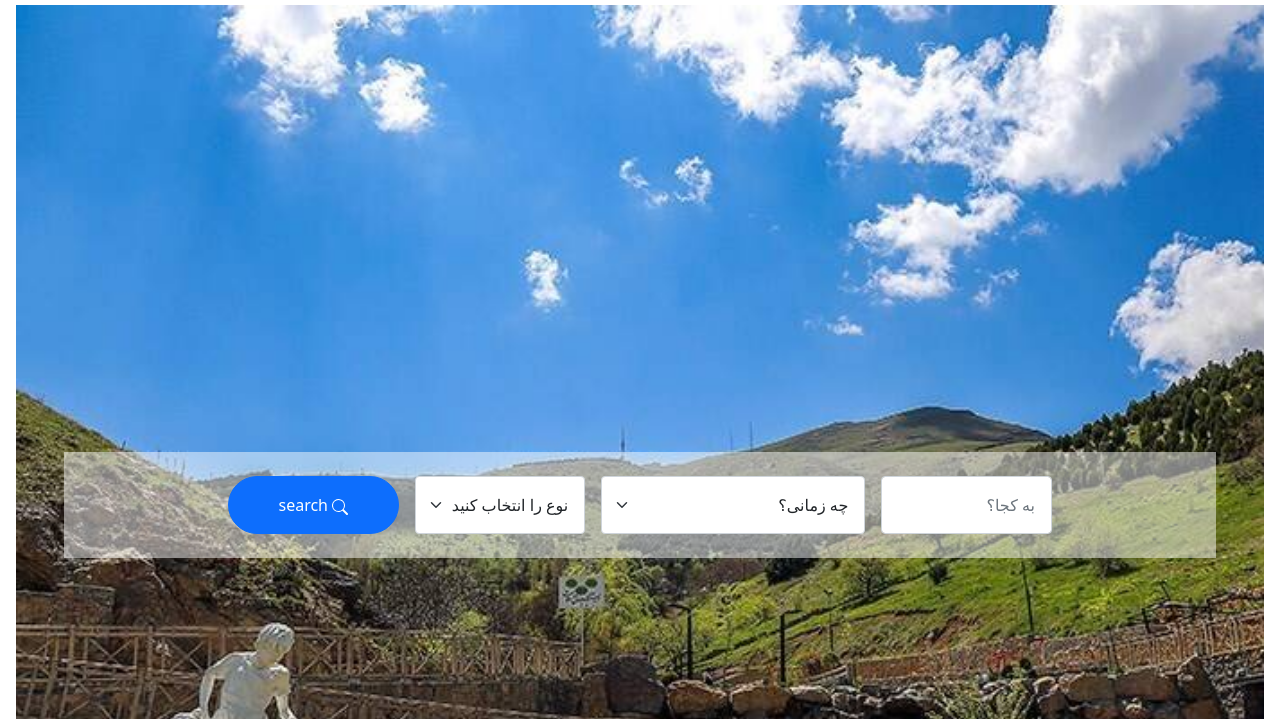
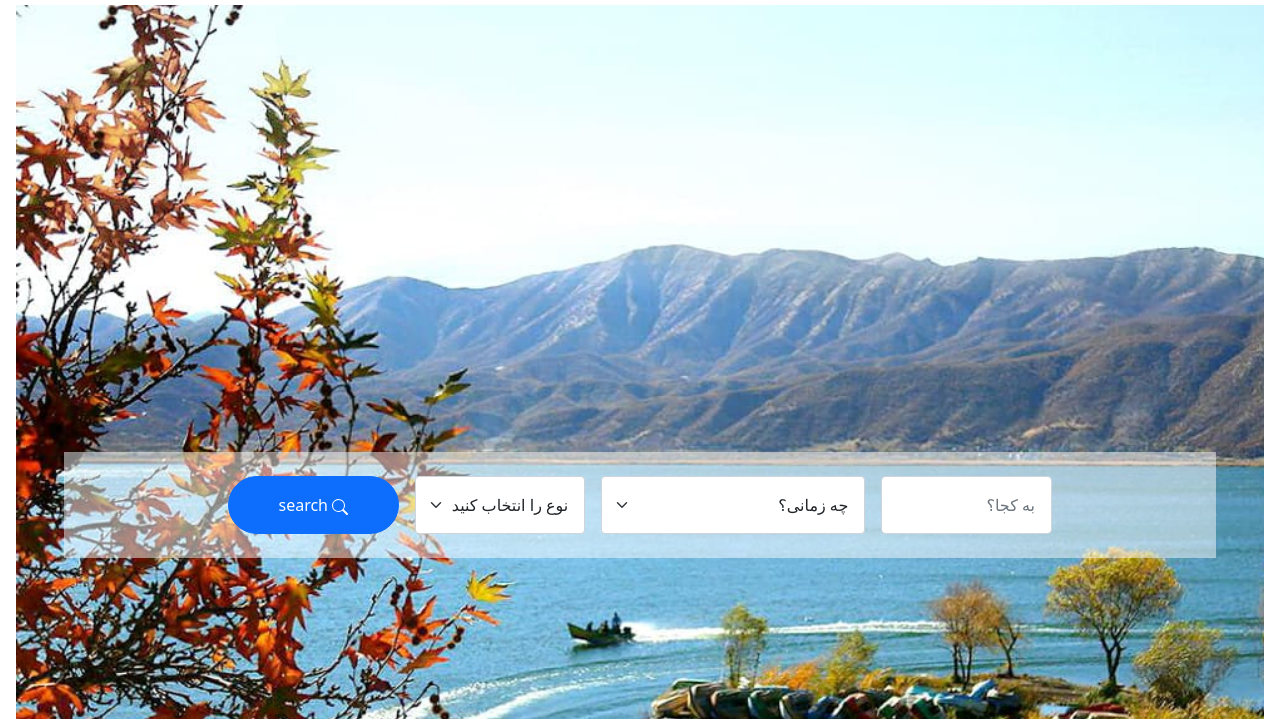
Before and after one commit to shakilakhoshchehre/sanandaj-tourist, a plain HTML site: page index.html in a window 1280 px wide. Shown: the part 81-800 px from the top of the page. Drawn offline with nearby package versions, Linux system fonts and the light colour scheme.

Commit message:
first commit

```diff
--- a/css/home.css
+++ b/css/home.css
@@ -4,7 +4,7 @@
     height: 1000px;
 }
 .background {
-    background-image: url('../img/2772751.jpg');
+    background-image: url('../img/IMG_8022.jpg');
     height: 1000px;
     background-size: cover;
 }
```
